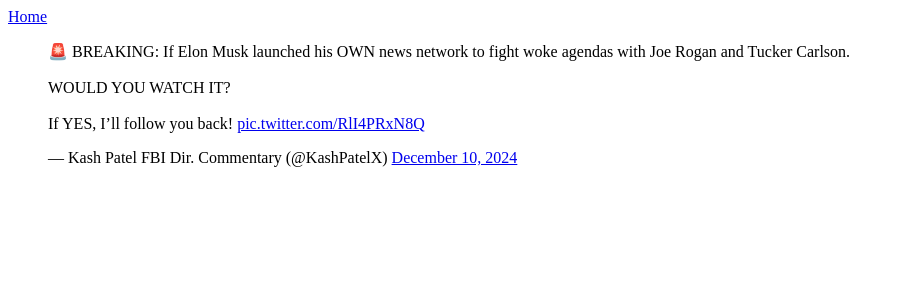
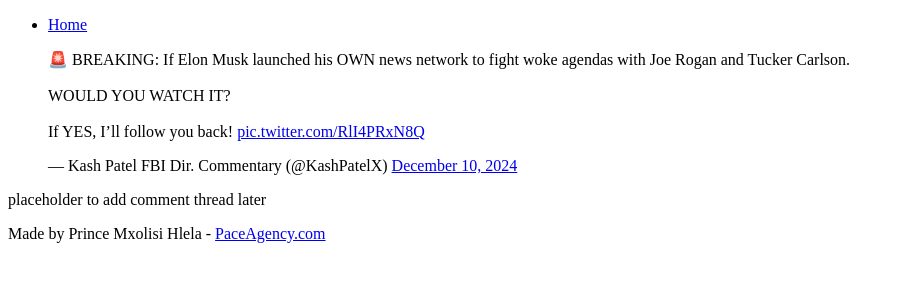
Before and after one commit to MPHDigital-RSA/My_First_Portfolio, a plain HTML site: page html_basic/tweets.html in a window 1280 px wide. Shown: the whole page, without its empty margins (0-904 px from the left). Drawn offline with Linux system fonts and the light colour scheme.

Commit message:
created a good website structure with header, main and footer

```diff
--- a/html_basic/tweets.html
+++ b/html_basic/tweets.html
@@ -9,18 +9,37 @@
 
 <body>
 
-    <a href="index.html">Home</a>
+    <header>
+        <ul>
+            <li><a href="index.html">Home</a></li>
+        </ul>
+    </header>
 
+    <main>
+        <article>
             <blockquote class="twitter-tweet">
-        <p lang="en" dir="ltr">🚨 BREAKING: If Elon Musk launched his OWN news network to fight woke agendas with Joe
+                <p lang="en" dir="ltr">🚨 BREAKING: If Elon Musk launched his OWN news network to fight woke agendas
+                    with Joe
                     Rogan
                     and Tucker Carlson.<br><br>WOULD YOU WATCH IT?<br><br>If YES, I’ll follow you back! <a
-                href="https://t.co/RlI4PRxN8Q">pic.twitter.com/RlI4PRxN8Q</a></p>&mdash; Kash Patel FBI Dir. Commentary
-        (@KashPatelX) <a href="https://twitter.com/KashPatelX/status/1866628965341044932?ref_src=twsrc%5Etfw">December
+                        href="https://t.co/RlI4PRxN8Q">pic.twitter.com/RlI4PRxN8Q</a></p>&mdash; Kash Patel FBI Dir.
+                Commentary
+                (@KashPatelX) <a
+                    href="https://twitter.com/KashPatelX/status/1866628965341044932?ref_src=twsrc%5Etfw">December
                     10,
                     2024</a>
             </blockquote>
             <script async src="https://platform.twitter.com/widgets.js" charset="utf-8"></script>
+        </article>
+
+        <aside>
+            <p>placeholder to add comment thread later</p>
+        </aside>
+    </main>
+
+    <footer>
+        Made by Prince Mxolisi Hlela - <a href="https://x.com/home" target="_blank">PaceAgency.com</a>
+    </footer>
 
 </body>
 
```
Also changed, not shown: html_basic/index.html (+25 -4 lines). Lines whose indentation alone changed are shown as unchanged.
